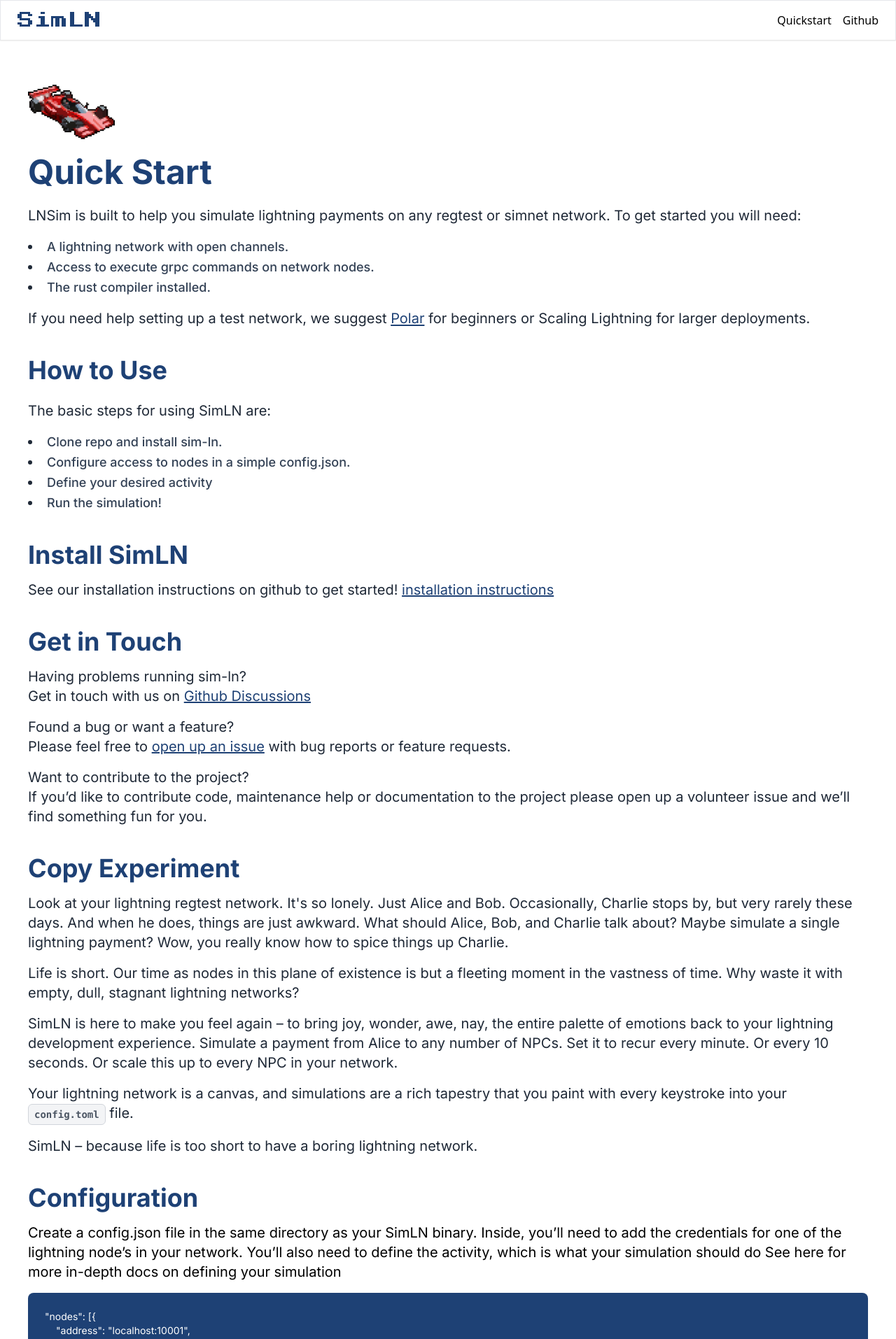
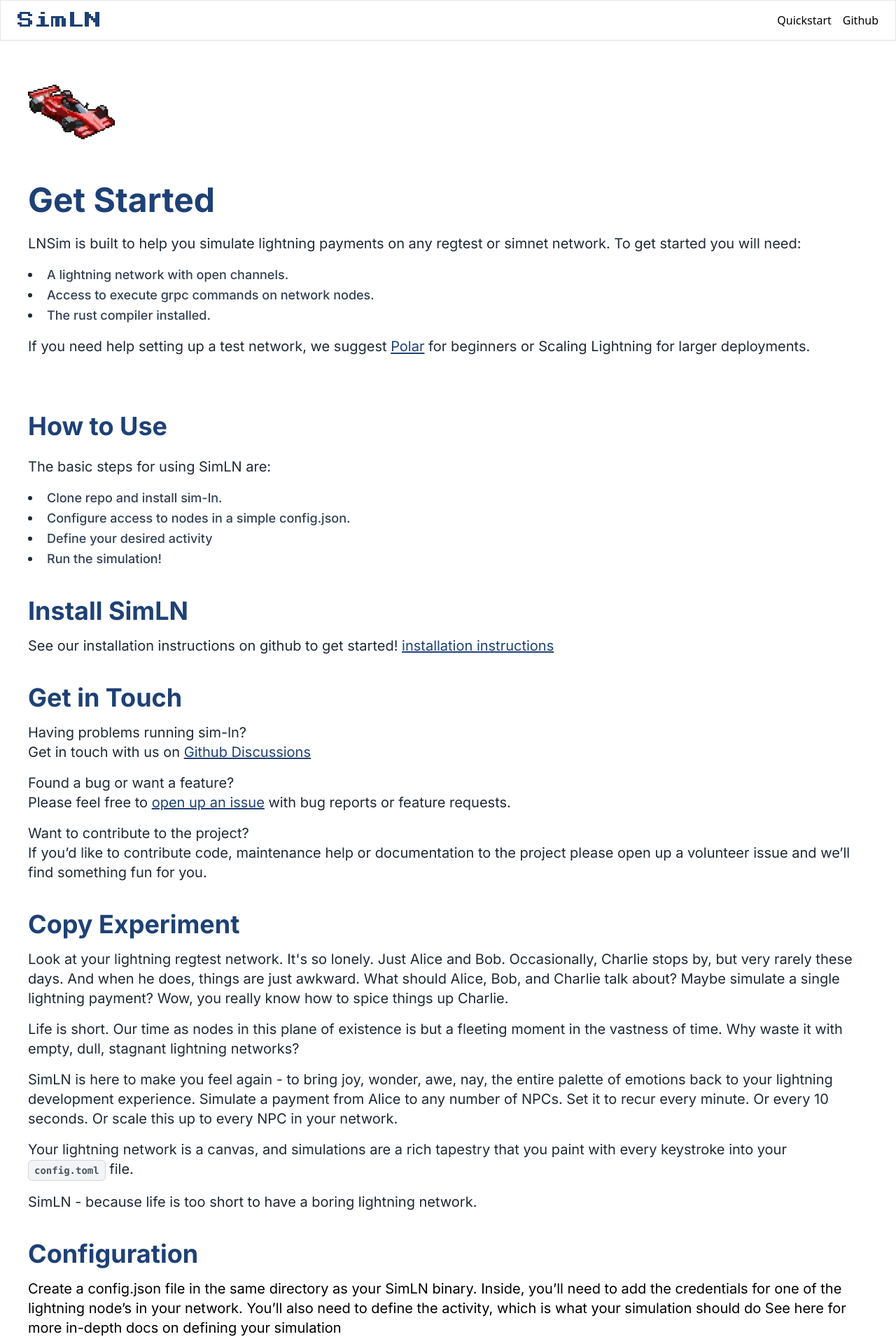
Before and after one commit to bitcoin-dev-project/sim-ln-website, a Next.js app: page /guide in a window 1280 px wide. Shown: the top 1914 px of the page at 70% size. Built offline with nearby package versions, Linux system fonts and the light colour scheme.

Commit message:
fix: mobile responsiveness

```diff
--- a/src/pages/guide.tsx
+++ b/src/pages/guide.tsx
@@ -5,11 +5,11 @@
 
 const QuickStart = () => {
   return (
-    <main className="w-full font-inter text-xl px-10 py-10 md:max-w-7xl mx-auto">
+    <main className="w-full flex flex-col p-5 md:p-10 gap-5 md:gap-10 font-inter text-xl md:max-w-7xl mx-auto">
       <Image src={race_car} alt="race_car" />
-      <section className="text-gray-800 font-normal pb-10">
+      <section className="text-gray-800 font-normal pb-5 md:pb-10">
         <h1 className="text-5xl pb-6 text-brand-primary font-bold">
-          Quick Start
+          Get Started
         </h1>
         <div className="flex flex-col gap-4">
           <p>
@@ -49,7 +49,7 @@
         </div>
       </section>
 
-      <section className="text-gray-800 font-normal pb-10">
+      <section className="text-gray-800 font-normal">
         <h2 className="text-4xl pb-6 text-brand-primary font-bold">
           How to Use
         </h2>
@@ -80,7 +80,7 @@
         </div>
       </section>
 
-      <section className="text-gray-800 font-normal pb-10">
+      <section className="text-gray-800 font-normal">
         <h2 className="text-4xl pb-4 text-brand-primary font-bold">
           Install SimLN
         </h2>
@@ -96,7 +96,7 @@
           </span>
         </p>
       </section>
-      <section className="text-gray-800 font-normal pb-10">
+      <section className="text-gray-800 font-normal">
         <h2 className="text-4xl pb-4 text-brand-primary font-bold">
           Get in Touch
         </h2>
@@ -140,7 +140,7 @@
           </div>
         </div>
       </section>
-      <section className="text-gray-800 font-normal pb-10">
+      <section className="text-gray-800 font-normal">
         <h2 className="text-4xl pb-4 text-brand-primary font-bold">
           Copy Experiment
         </h2>
@@ -158,7 +158,7 @@
             dull, stagnant lightning networks?
           </p>
           <p>
-            SimLN is here to make you feel again – to bring joy, wonder, awe,
+            SimLN is here to make you feel again - to bring joy, wonder, awe,
             nay, the entire palette of emotions back to your lightning
             development experience. Simulate a payment from Alice to any number
             of NPCs. Set it to recur every minute. Or every 10 seconds. Or scale
@@ -170,7 +170,7 @@
             file.
           </p>
           <p>
-            SimLN – because life is too short to have a boring lightning
+            SimLN - because life is too short to have a boring lightning
             network.
           </p>
         </div>
--- a/src/pages/index.tsx
+++ b/src/pages/index.tsx
@@ -10,7 +10,7 @@
 export default function Home() {
   return (
     <main className={`flex min-h-screen flex-col items-center`}>
-      <section className="w-full relative overflow-hidden">
+      <section className="w-full relative overflow-hidden mb-5 md:mb-10">
         <p className="absolute text-lg text-gray-300 -z-10 left-0 top-0 w-full opacity-40">
           {heroText}
         </p>
@@ -41,7 +41,7 @@
           </div>
         </div>
       </section>
-      <section className="flex flex-col container mx-auto px-10 py-10 w-full max-w-5xl">
+      <section className="flex flex-col container mx-auto p-5 md:p-10 w-full max-w-5xl">
         <p className="mb-4 text-2xl text-gray-700">
           Testing lightning applications and protocol changes in realistic
           conditions is challenging. While many solutions exist for creating
@@ -70,7 +70,7 @@
           </li>
         </ul>
       </section>
-      <section className="flex flex-col w-full px-10 py-10 max-w-7xl gap-4">
+      <section className="flex flex-col w-full p-5 md:p-10 max-w-7xl gap-4">
         <div className="flex flex-col md:flex-row w-full gap-4">
           <div className="flex basis-1/2 flex-col gap-2 ">
             <Image src={ln_spec_dev} alt="ln_spec_dev" />
@@ -93,7 +93,7 @@
           </div>
         </div>
       </section>
-      <section className="flex flex-col w-full px-10 py-10 max-w-7xl gap-4 mb-10">
+      <section className="flex flex-col w-full p-5 md:p-10 max-w-7xl gap-4 mb-10">
         <div className="flex flex-col basis-1/2 gap-2">
           <Image src={bolt} alt="bolt" />
           <h3 className="text-brand-primary font-semibold text-4xl">
```
